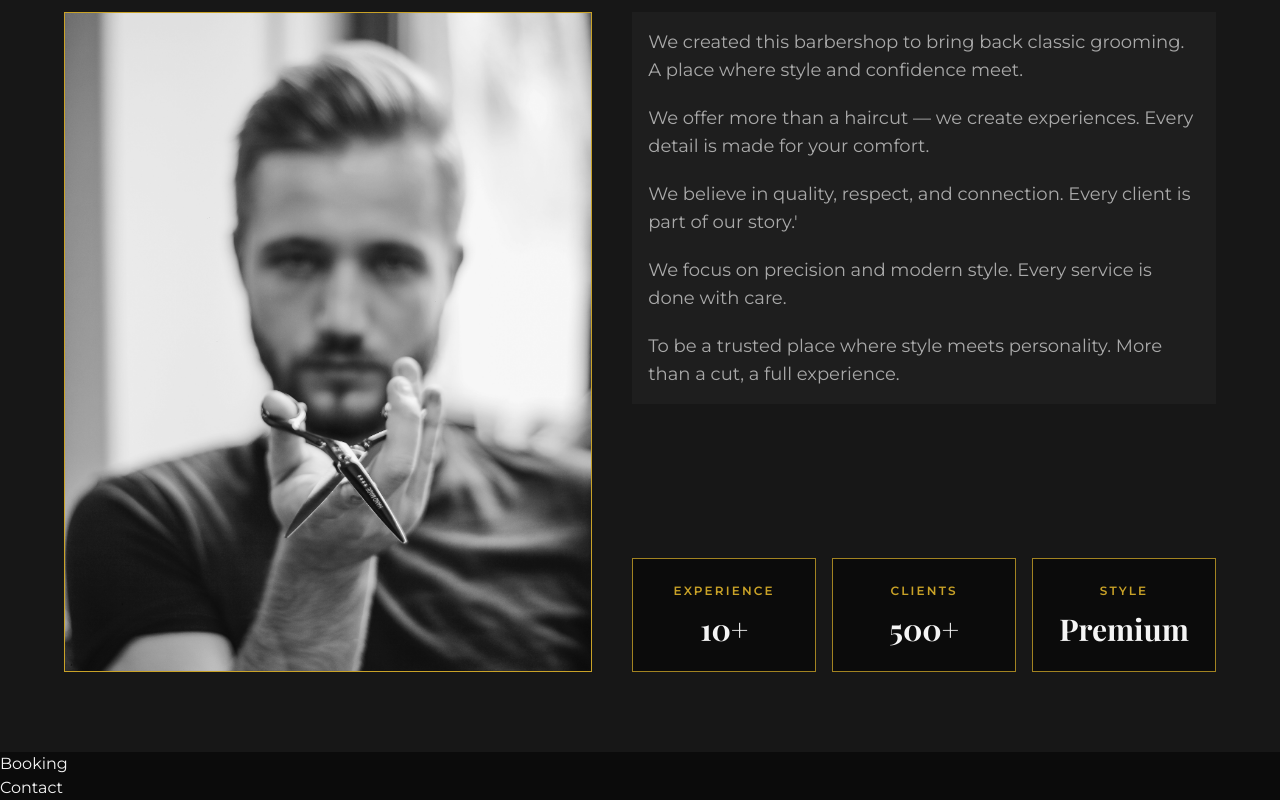
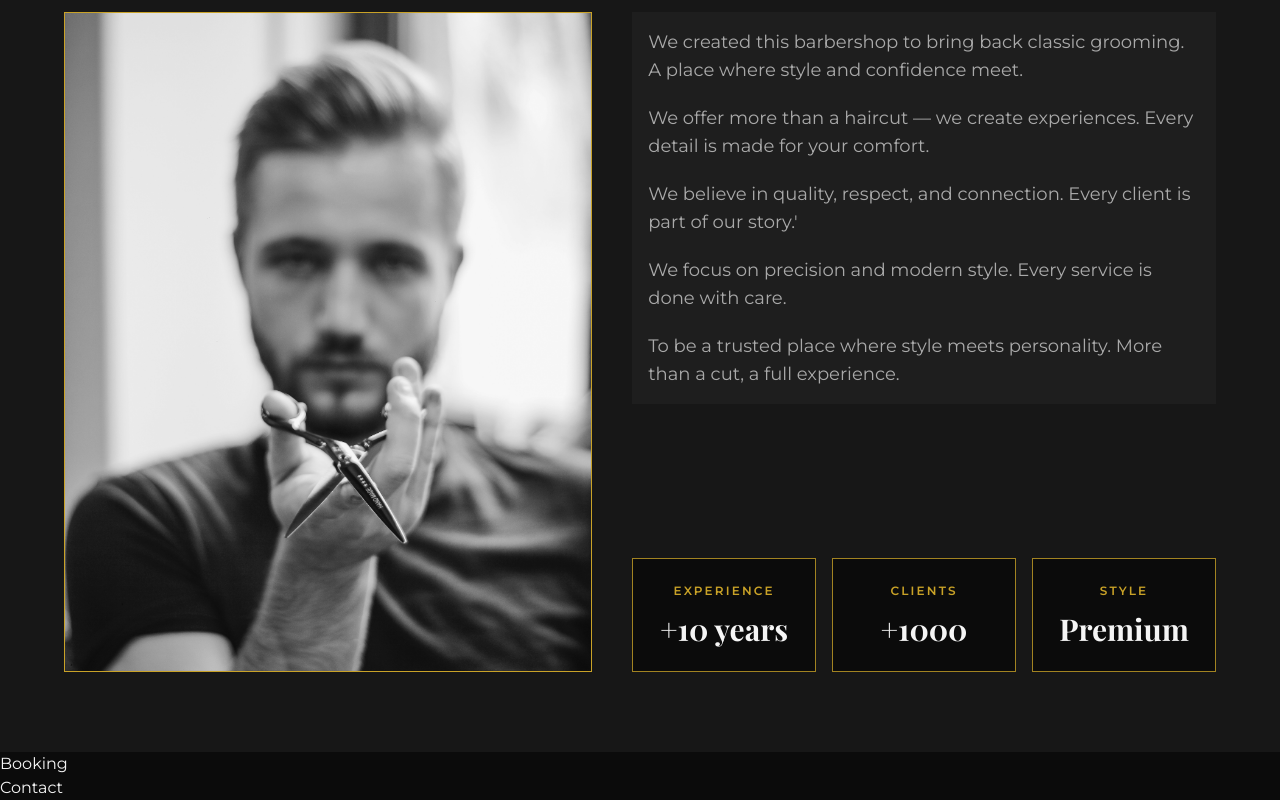
Before and after one commit to eujoao-maciel/barbershop-page, a React (Vite) app in the folder client/: page / in a window 1280 px wide. Shown: the part 3168-3968 px from the top of the page. Built offline with nearby package versions, Linux system fonts and the light colour scheme.

Commit message:
refac: ajust about section metrics text

```diff
--- a/client/src/sections/About.tsx
+++ b/client/src/sections/About.tsx
@@ -2,8 +2,8 @@ import { Title } from "../components/ui/Title.tsx"
 import ownerbarber from "../assets/ownerbarber.jpg"
 
 const highlights = [
-    { label: "Experience", value: "10+" },
-    { label: "Clients", value: "500+" },
+    { label: "Experience", value: "+10 years" },
+    { label: "Clients", value: "+1000" },
     { label: "Style", value: "Premium" },
 ]
 
```
